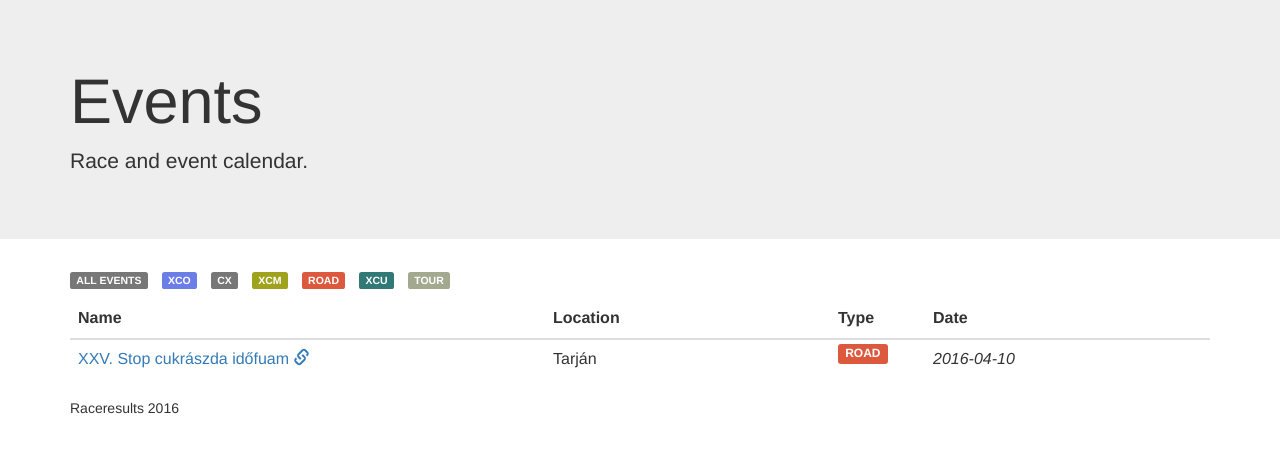
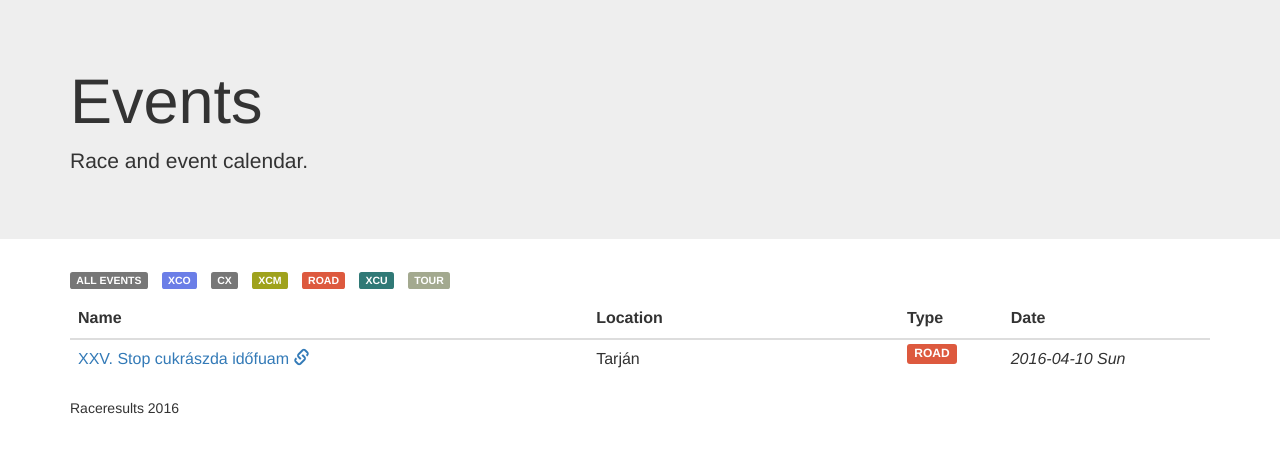
Before and after one commit to szaboat/race_results, a Django app: page / in a window 1280 px wide. Shown: the part 71-524 px from the top of the page. Run offline with Django 3.2, Linux system fonts and the light colour scheme; data comes from the database, SQL or seed files in the repository; some libraries are stand-ins or nearby versions.

Commit message:
Table alignment

```diff
--- a/raceresults/result/templates/races.html
+++ b/raceresults/result/templates/races.html
@@ -17,19 +17,19 @@
 
     <table class="table table-hover">
         <thead>
-        <tr>
-            <th class="col-md-5">Name</th>
-            <th>Location</th>
-            <th class="col-md-1">Type</th>
-            <th>Date</th>
-        </tr>
+            <tr>
+                <th class="col-md-5">Name</th>
+                <th class="col-md-3">Location</th>
+                <th class="col-md-1">Type</th>
+                <th class="col-md-2">Date</th>
+            </tr>
         </thead>
         {% for race in races %}
             <tr>
                 <td class="col-md-5"><a href="/2016/{{ race.short_name }}/">{{ race.name }}</a> <a href="{{ race.url }}/"><span class="glyphicon glyphicon-link" aria-hidden="true"></span></a></td>
                 <td>{{ race.location }}</td>
                 <td class="col-md-1"><span class="label label-default {{ race.type|lower }}">{{ race.type }}</span></td>
-                <td><i>{{ race.date|date:"Y-m-d" }}</i></td>
+                <td><i>{{ race.date|date:"Y-m-d D" }}</i></td>
             </tr>
         {% endfor %}
     </table>
```
